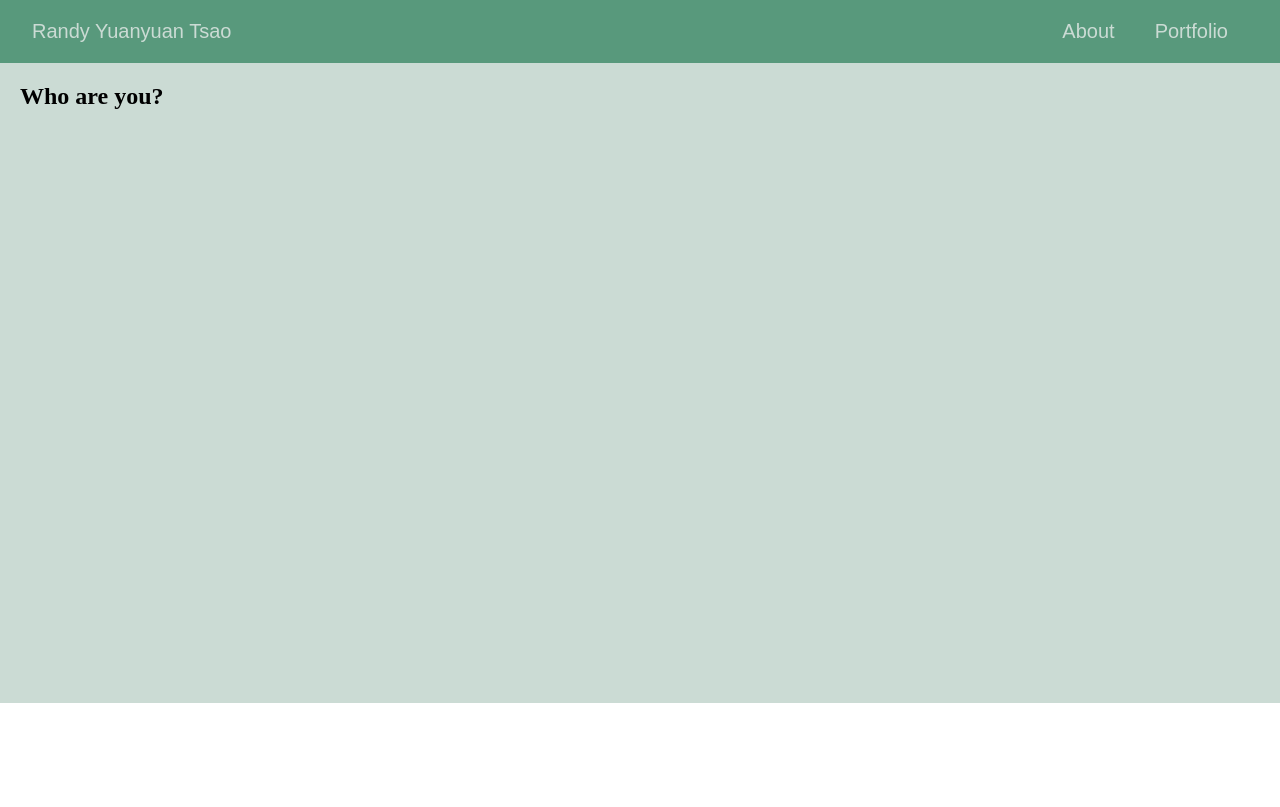
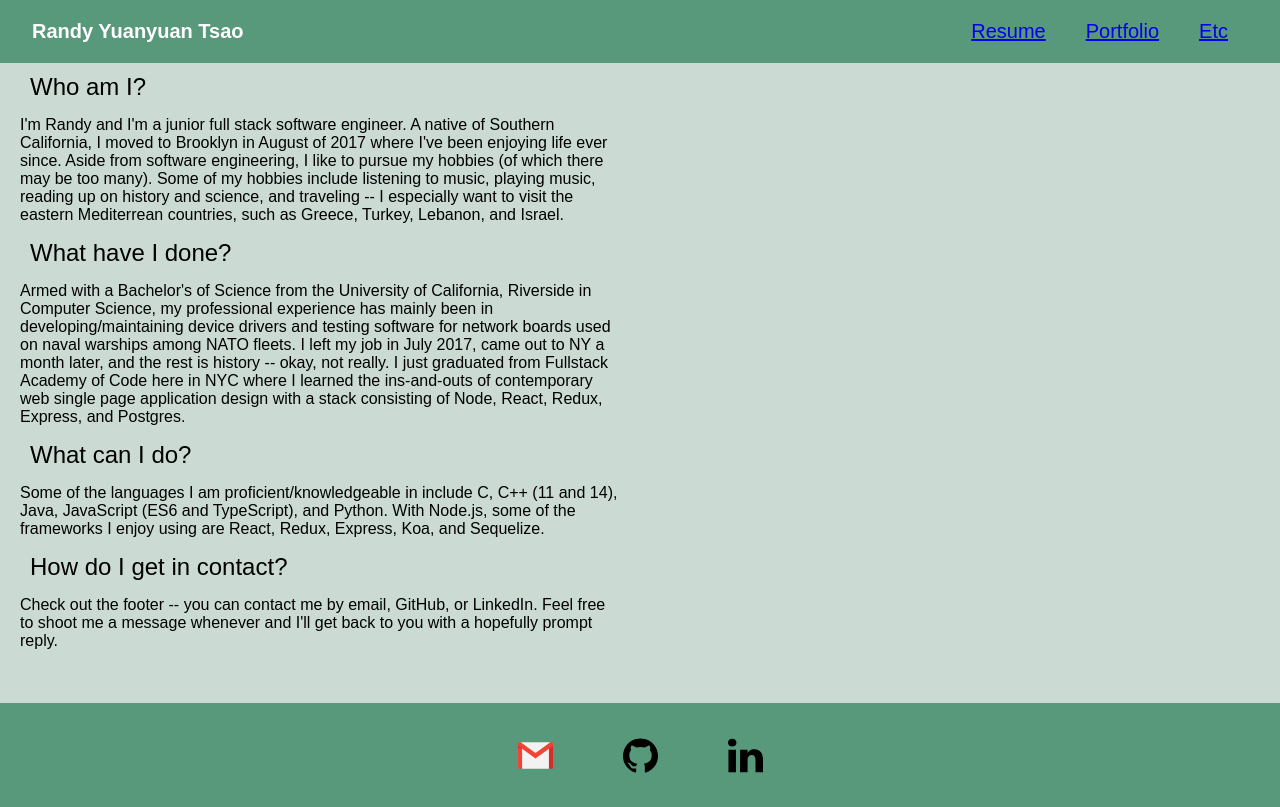
Before and after one commit to randytsao24/ryt-site, a website: page index.html in a window 1280 px wide. Drawn offline with Linux system fonts and the light colour scheme.

Commit message:
Added resume.html and filled out index.html

```diff
--- a/index.html
+++ b/index.html
@@ -2,31 +2,72 @@
 
 <!DOCTYPE html>
 <html lang='en'>
+  <head>
     <meta charset='UTF-8'/>
     <title>Randy Yuanyuan Tsao</title>
     <link rel='stylesheet' href='styles/index.css'/>
+    <link rel='stylesheet' href='styles/font.css'/>
   </head>
   <body>
+
     <!-- Menu bar -->
     <div class='menu-container'>
       <!-- <img src='images/thumbs-up.png' class='menu-image' /> -->
       <div class='menu'>
         <div class='menu-title'>Randy Yuanyuan Tsao</div>
         <div class='menu-option-group'>
-          <div class='menu-option'>About</div>
-          <div class='menu-option'>Portfolio</div>
+          <a href='pages/resume.html'>
+              <div class='menu-option'>Resume</div>
+          </a>
+          <a href='portfolio.html'>
+            <div class='menu-option'>Portfolio</div>
+          </a>
+          <a href='media.html'>
+              <div class='menu-option'>Etc</div>
+          </a>
         </div>
       </div>
     </div>
 
     <!-- Homepage body -->
     <div class='body-container'>
-      <h2 class='body-text'>Who are you?</h2>
+      <div class='body-text-container'>
+        <h2 class='body-title'>Who am I?</h2>
+        <!-- TODO: Move this tl;dr stuff out of here -->
+        <p class='body-text'>
+          I'm Randy and I'm a junior full stack software engineer. A native of Southern California, I moved to Brooklyn in August of 2017 where I've been enjoying life ever since. Aside from software engineering, I like to pursue my hobbies (of which there may be too many). Some of my hobbies include listening to music, playing music, reading up on history and science, and traveling -- I especially want to visit the eastern Mediterrean countries, such as Greece, Turkey, Lebanon, and Israel.
+        </p>
+        <h2 class='body-title'>What have I done?</h2>
+        <p class='body-text'>
+          Armed with a Bachelor's of Science from the University of California, Riverside in Computer Science, my professional experience has mainly been in developing/maintaining device drivers and testing software for network boards used on naval warships among NATO fleets. I left my job in July 2017, came out to NY a month later, and the rest is history -- okay, not really. I just graduated from Fullstack Academy of Code here in NYC where I learned the ins-and-outs of contemporary web single page application design with a stack consisting of Node, React, Redux, Express, and Postgres.
+        </p>
+        <h2 class='body-title'>What can I do?</h2>
+        <p class='body-text'>
+          Some of the languages I am proficient/knowledgeable in include C, C++ (11 and 14), Java, JavaScript (ES6 and TypeScript), and Python. With Node.js, some of the frameworks I enjoy using are React, Redux, Express, Koa, and Sequelize.
+        </p>
+        <h2 class='body-title'>How do I get in contact?</h2>
+        <p class='body-text'>
+          Check out the footer -- you can contact me by email, GitHub, or LinkedIn. Feel free to shoot me a message whenever and I'll get back to you with a hopefully prompt reply.
+        </p>
+      </div>
+      <!-- <img class='body-image' src='images/ximending.jpg' /> -->
     </div>
 
     <!-- Footer -->
     <div class='footer-container'>
+      <!-- <div class='footer-description'>by Randy Tsao</div> -->
+      <div class='footer-link-container'>
+        <a class='footer-link' href='mailto:randytsao24@gmail.com'>
+          <img class='footer-image' src='images/gmail.svg' />
+        </a>
+        <a class='footer-link' href='http://www.github.com/randytsao24'>
+          <img class='footer-image' src='images/github.svg' />
+        </a>
+        <a class='footer-link' href='http://www.linked.com/in/randy-tsao'>
+          <img class='footer-image' src='images/linkedin.svg' />
+        </a>
+      </div>
+    </div>
 
-    </div>
   </body>
 </html>
--- /dev/null
+++ b/styles/font.css
@@ -0,0 +1,18 @@
+/* styles/font.css */
+
+.link-override {
+  font-weight: normal;
+  font-style: normal;
+}
+
+.italicized {
+  font-style: italic;
+}
+
+.bolded {
+  font-weight: bold;
+}
+
+.caption-font {
+  font: caption;
+}
--- a/styles/index.css
+++ b/styles/index.css
@@ -44,6 +44,8 @@ html, body {
   margin-right: 20px;
   font: caption;
   font-size: 20px;
+  font-weight: bold;
+  color: #fff;
 }
 
 .menu-option {
@@ -59,19 +61,74 @@ html, body {
   background-color: #cbdbd4;
   height: 80%;
   display: flex;
+  flex-direction: row;
+  align-items: flex-start;
+  justify-content: flex-start;
+}
+
+.body-text-container {
+  width: 50%;
+  display: flex;
   flex-direction: column;
+  align-items: flex-start;
+  justify-content: flex-start;
+}
+
+.body-title {
+  margin: 10px 30px;
+  font: caption;
+  font-size: 24px;
+  font-weight: bolded;
 }
 
 .body-text {
   flex: 1;
-  margin: 20px;
+  margin: 5px 20px;
   height: 100%;
+  font: caption;
+  font-size: 16px;
+}
+
+.body-image {
+  display: block;
+  width: 100%;
+  height: auto;
 }
 
 /* Footer Styling */
 
 .footer-container {
-  height: 10%;
+  background-color: #58997c;
+  height: 13%;
   display: flex;
   flex-direction: row;
 }
+
+.footer-description {
+  width: 15%;
+  flex: 1;
+  align-items: center;
+}
+
+.footer-link-container {
+  width: 100%;
+  display: flex;
+  flex-direction: row;
+  justify-content: center;
+  align-items: space-evenly;
+}
+
+.footer-link {
+  /* justify-content: center;
+  align-items: center; */
+  display: flex;
+  height: 75%;
+  margin: 20px;
+}
+
+.footer-image {
+  flex: 1;
+  width: 35px;
+  height: 35px;
+  margin: 15px;
+}
```
Also changed, not shown: package.json (added, +19 -0 lines), pages/resume.html (added, +59 -0 lines), images/github.svg (added), images/gmail.svg (added), images/linkedin.svg (added), images/mail-black.png (added), images/toledo.jpg (added), images/ximending.jpg (added), 1 other file.
